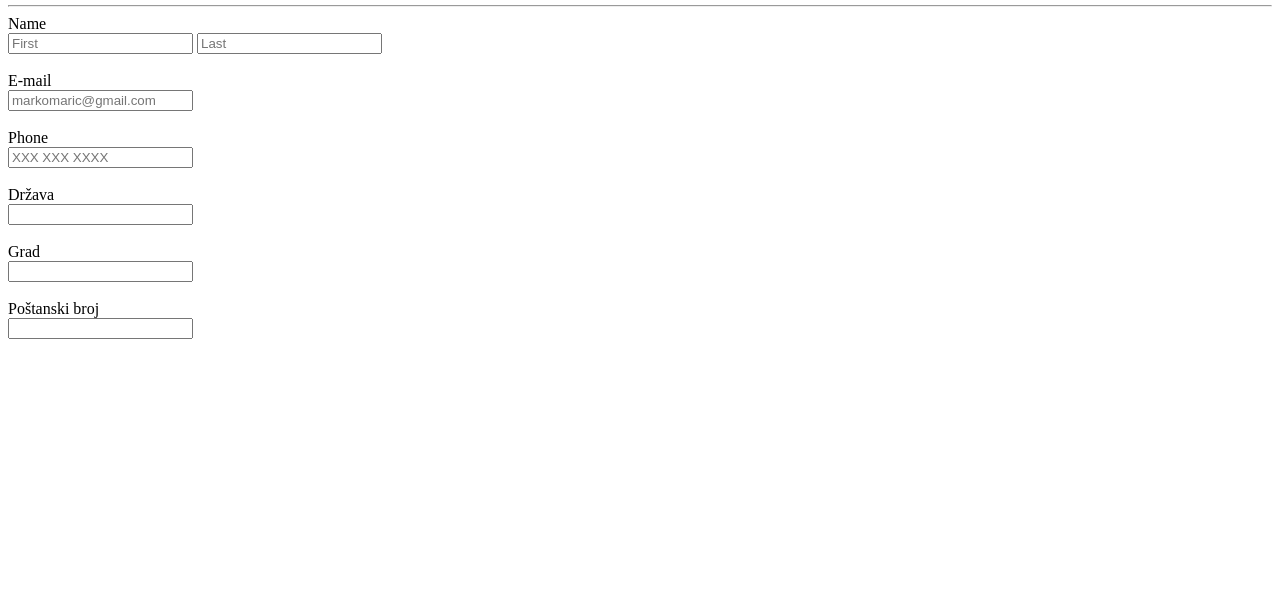
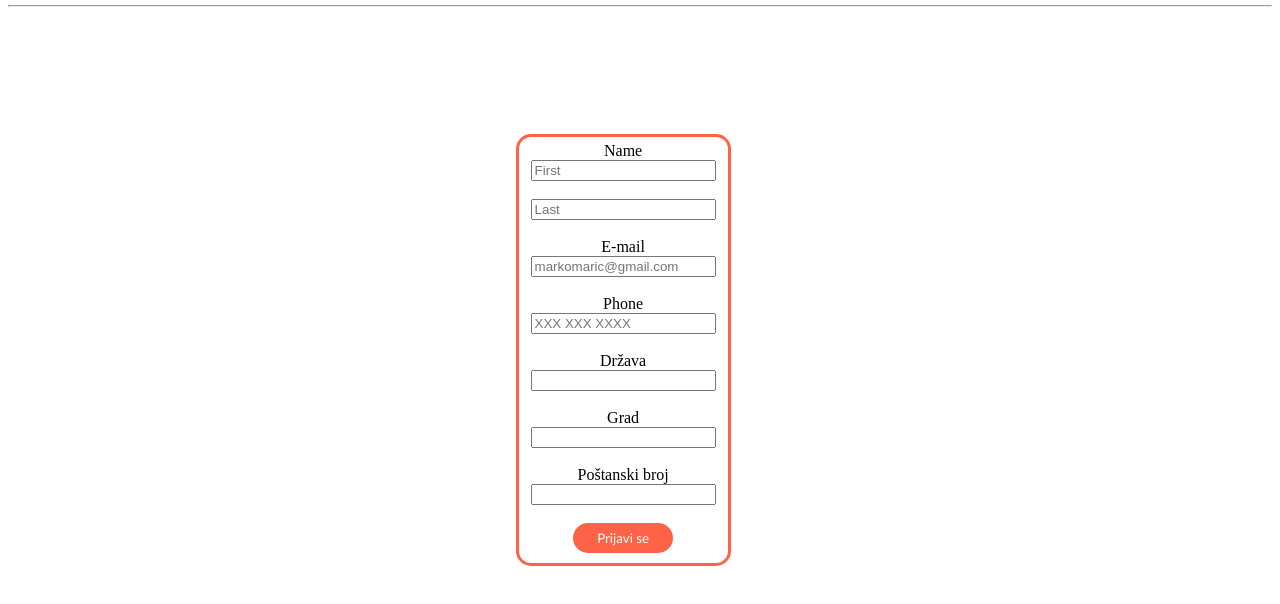
Before and after one commit to dmajeticTSZ/html_css, a plain HTML site: page Zavrsni_projekt/prijava.html in a window 1280 px wide. Shown: the part 70-674 px from the top of the page. Drawn offline with Linux system fonts and the light colour scheme.

Commit message:
Add files via upload

```diff
--- a/Zavrsni_projekt/dizajn.css
+++ b/Zavrsni_projekt/dizajn.css
@@ -56,14 +56,16 @@ p{
     border: none;
     height: 50px;
     width: 200px;
-    background-color: darkgrey;
+    background-color: tomato;
     border-radius: 15px;
-    color: black;
+    color: white;
     font-size: 20px;
     font-family: Calibri;
+    margin-left: 40%;
 }
+
 #prijava:hover{
-    background-color: lightgray;
+    background-color: #cc5944;
     color: white;
     cursor: pointer;
 }
@@ -96,3 +98,34 @@ p{
     align-content: center;
     margin-top: 20%;
 }
+#formPrijava{
+    margin-left: 40%;
+    margin-top: 10%;
+
+}
+#formPrijava button{
+    border-radius: 15px;
+    background-color: tomato;
+    border: none;
+    color: white;
+    height: 30px;
+    width: 100px;
+}
+#fieldPrijava{
+    border: 3px solid tomato;
+    border-radius: 15px;
+    width: 20%;
+    display: flex;
+    flex-direction: column;
+    align-items: center;
+}
+#Prijavabutton{
+    color: white;
+    font-family: "Calibri";
+
+}
+
+#formPrijava button:hover{
+    background-color: #da462e;
+    cursor: pointer;
+}
--- a/Zavrsni_projekt/prijava.html
+++ b/Zavrsni_projekt/prijava.html
@@ -20,21 +20,23 @@
     <h3>Kupovina</h3>
 </a></header>
 <hr>
-<form action="">
-    <label>Name</label> <br>
-    <input type="text" name="" id="ime" placeholder="First">
-    <input type="text" name="" id="prezime" placeholder="Last"> <br><br>
-    <label>E-mail</label><br>
-    <input type="email" name="" id="mail" placeholder="markomaric@gmail.com"> <br> <br>
-    <label>Phone</label> <br>
-    <input type="tel" name="" id="phone" placeholder="XXX XXX XXXX"> <br><br>
-    <label>Država</label> <br>
-    <input type="text" name="" id=""><br><br>
-    <label>Grad</label> <br>
-    <input type="text" name="" id=""><br><br>
-    <label>Poštanski broj</label><br>
-    <input type="number" name="" id=""><br><br>
-
+<form action="" id="formPrijava">
+    <fieldset id="fieldPrijava">
+    <label>Name</label>
+    <input type="text" name="" id="ime" placeholder="First"><br>
+    <input type="text" name="" id="prezime" placeholder="Last"> <br>
+    <label>E-mail</label>
+    <input type="email" name="" id="mail" placeholder="markomaric@gmail.com">  <br>
+    <label>Phone</label>
+    <input type="tel" name="" id="phone" placeholder="XXX XXX XXXX"> <br>
+    <label>Država</label>
+    <input type="text" name=""><br>
+    <label>Grad</label>
+    <input type="text" name=""><br>
+    <label>Poštanski broj</label>
+    <input type="number" name="" ><br>
+        <button><a href="shop.html" id="Prijavabutton">Prijavi se</a></button>
+    </fieldset>
 </form>
 </body>
 </html>
```
Also changed, not shown: Zavrsni_projekt/index.html (+1 -0 lines), Zavrsni_projekt/kontakt.html (+4 -4 lines), Zavrsni_projekt/o_nama.html (+1 -0 lines).
